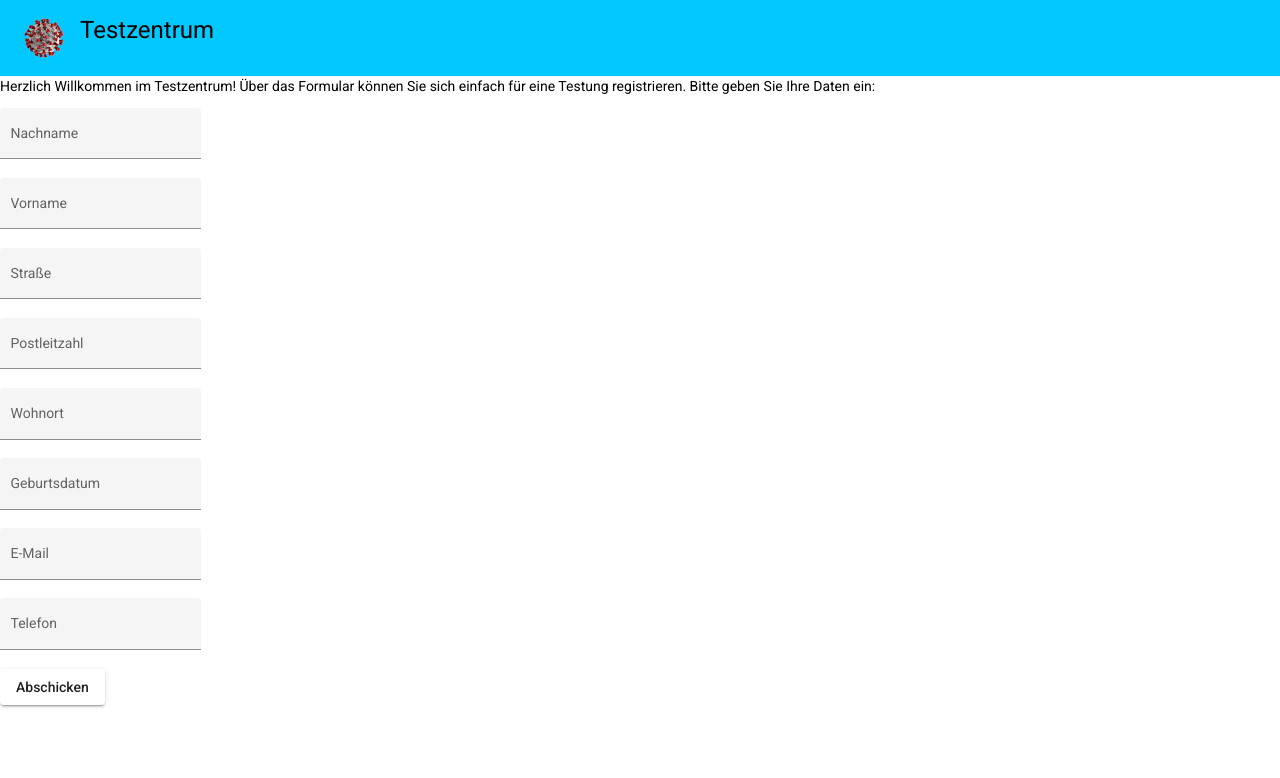
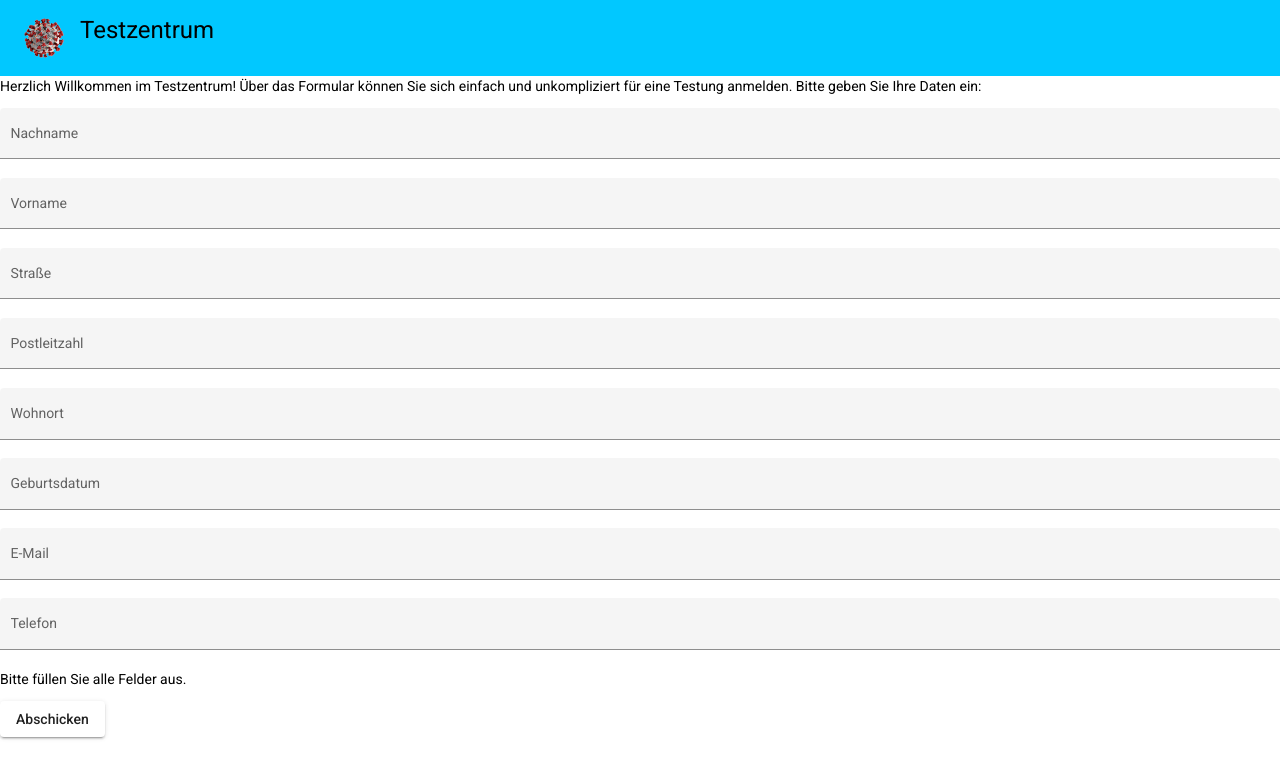
Before and after one commit to msalou/testcenter-frontend, an Angular app: page / in a window 1280 px wide. Both pictures are taken after a click on the button "Abschicken". Shown: the top 778 px of the page. Built offline with nearby package versions, Linux system fonts and the light colour scheme.

Commit message:
Add button and error message

```diff
--- a/src/app/components/formular/formular.component.html
+++ b/src/app/components/formular/formular.component.html
@@ -1,59 +1,49 @@
-<p>Herzlich Willkommen im Testzentrum! Über das Formular können Sie sich einfach für eine Testung registrieren. Bitte geben Sie Ihre Daten ein:</p>
+<p>Herzlich Willkommen im Testzentrum! Über das Formular können Sie sich einfach und unkompliziert für eine Testung anmelden. Bitte geben Sie Ihre Daten ein:</p>
 
 <form>
   <mat-form-field class="input-full-width" appearance="fill" hideRequiredMarker>
     <mat-label>Nachname</mat-label>
     <input matInput required name="nachname" [(ngModel)]="kunde.nachname"/>
   </mat-form-field>
-</form>
 
-<form>
   <mat-form-field class="input-full-width" appearance="fill" hideRequiredMarker>
     <mat-label>Vorname</mat-label>
     <input matInput required name="vorname" [(ngModel)]="kunde.vorname"/>
   </mat-form-field>
-</form>
 
-<form>
   <mat-form-field class="input-full-width" appearance="fill" hideRequiredMarker>
     <mat-label>Straße</mat-label>
     <input matInput required name="strasse" [(ngModel)]="kunde.strasse"/>
   </mat-form-field>
-</form>
 
-<form>
   <mat-form-field class="input-full-width" appearance="fill" hideRequiredMarker>
     <mat-label>Postleitzahl</mat-label>
     <input matInput required name="plz" [(ngModel)]="kunde.plz"/>
   </mat-form-field>
-</form>
 
-<form>
   <mat-form-field class="input-full-width" appearance="fill" hideRequiredMarker>
     <mat-label>Wohnort</mat-label>
     <input matInput required name="ort" [(ngModel)]="kunde.ort"/>
   </mat-form-field>
-</form>
 
-<form>
   <mat-form-field class="input-full-width" appearance="fill" hideRequiredMarker>
     <mat-label>Geburtsdatum</mat-label>
     <input matInput required name="geburtsdatum" [(ngModel)]="kunde.geburtsdatum" placeholder="Format: TT.MM.JJJ"/>
   </mat-form-field>
-</form>
 
-<form>
   <mat-form-field class="input-full-width" appearance="fill" hideRequiredMarker>
     <mat-label>E-Mail</mat-label>
     <input matInput required name="email" [(ngModel)]="kunde.email"/>
   </mat-form-field>
-</form>
 
-<form>
   <mat-form-field class="input-full-width" appearance="fill" hideRequiredMarker>
     <mat-label>Telefon</mat-label>
     <input matInput required name="telefon" [(ngModel)]="kunde.telefon"/>
   </mat-form-field>
 </form>
 
-<button mat-raised-button>Abschicken</button>
+<div *ngIf="showError">
+  <p>Bitte füllen Sie alle Felder aus.</p>
+</div>
+
+<button mat-raised-button (click)="onClick()">Abschicken</button>
--- a/src/app/components/formular/formular.component.ts
+++ b/src/app/components/formular/formular.component.ts
@@ -9,9 +9,23 @@ import { Kunde } from 'src/app/models/kunde';
 export class FormularComponent implements OnInit {
 
   kunde = {} as Kunde;
+  showError = false;
 
   constructor() {}
 
   ngOnInit(): void {
   }
+
+  onClick(): void {
+    if (this.isFormularFilled(this.kunde)) {
+      this.showError = false;
+      console.log(this.kunde);
+    } else {
+      this.showError = true;
+    }
+  }
+
+  isFormularFilled(kunde: Kunde): boolean {
+    return Object.keys(kunde).length == 8 && Object.values(kunde).every(property => (property !== null && property !== ''));
+  }
 }
```
